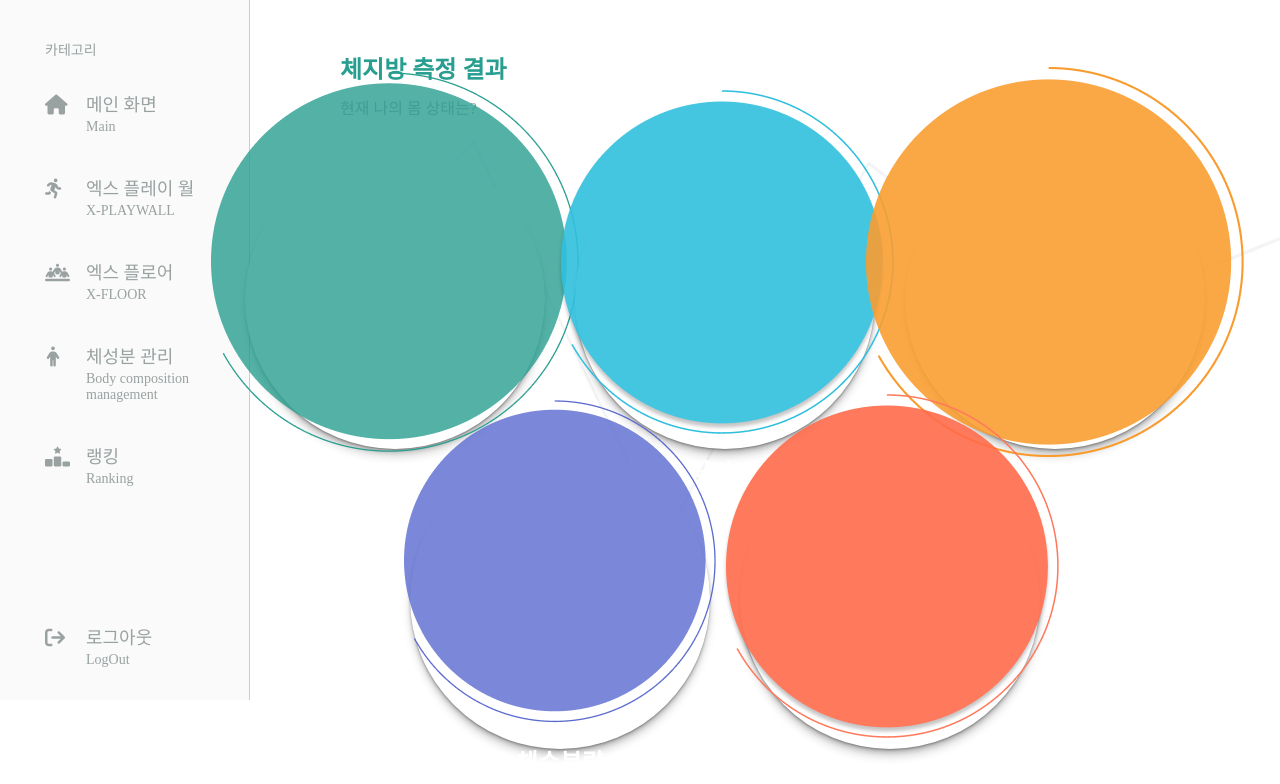
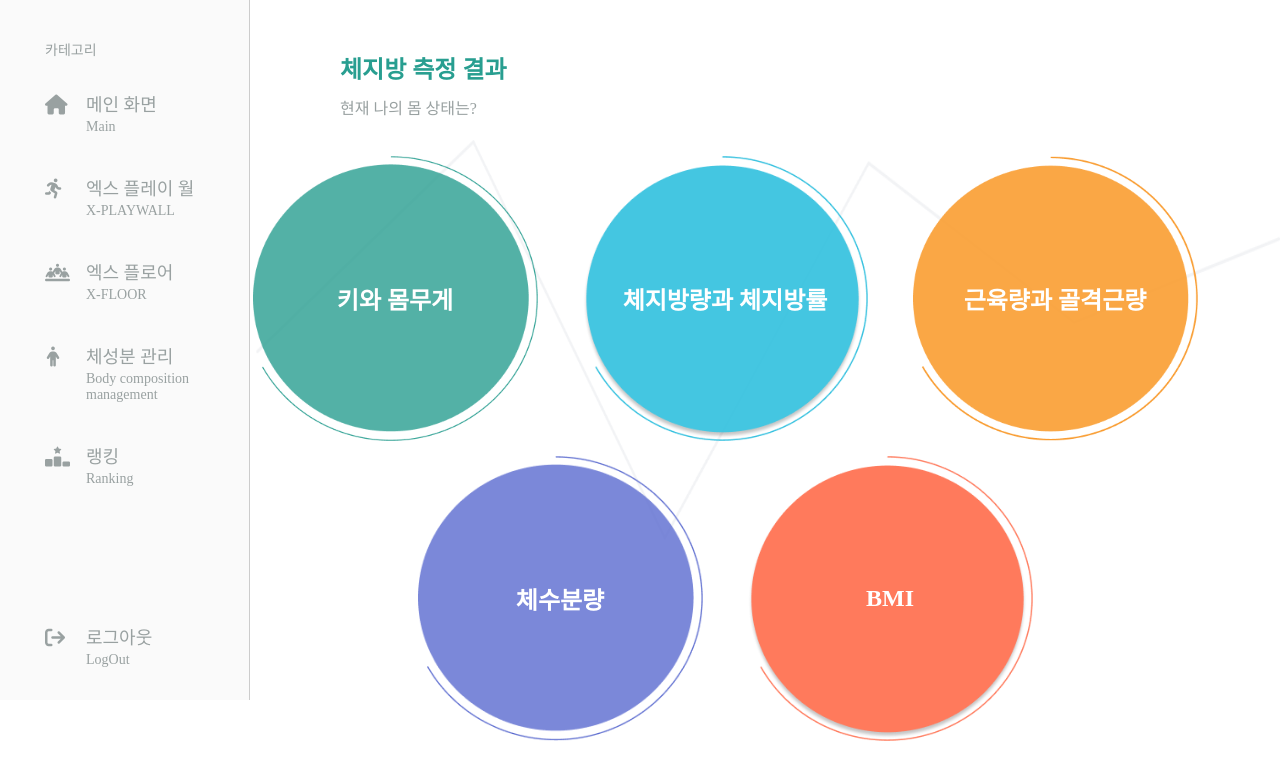
Before and after one commit to yhyg6969/NadeuriSmartMirror, a Django app: page /inbody/ in a window 1280 px wide. Shown: the part 100-884 px from the top of the page. After the commit the page ends 841 px from the top, so only its background shows below. Run offline with Django 4.2, Linux system fonts and the light colour scheme; parts of the project's set-up code (start-up, migrations or seed data) failed here and were passed over; some web fonts are replaced.

Commit message:
Add files via upload

```diff
--- a/static/Xplaywall.css
+++ b/static/Xplaywall.css
@@ -14,7 +14,9 @@
     width: 100%;
 }
 
+
 .bubble {
+    position: relative;
     font-family: 'Pretendard-Regular';
     color: #fff;
     display: flex;
--- a/static/inbody.css
+++ b/static/inbody.css
@@ -66,6 +66,7 @@ main {
 
 /* Define styles for each bubble */
 .bubble {
+    position: relative;
     font-family: 'Pretendard-Regular';
     color: #fff;
     display: flex;
@@ -80,13 +81,18 @@ main {
     /* doubled the size */
     border-radius: 50%;
     /* ensure border-radius creates a circle */
-    background-color: #ffffff;
-    box-shadow: 0 1px 1px rgba(0,0,0,0.15),
+/*     box-shadow: 0 1px 1px rgba(0,0,0,0.15),
               0 2px 2px rgba(0,0,0,0.15),
               0 4px 4px rgba(0,0,0,0.15),
-              0 8px 8px rgba(0,0,0,0.15);
+              0 8px 8px rgba(0,0,0,0.15); */
 }
 
+.bubble img {
+    z-index: -2;
+    position: absolute;
+    width: 95%;
+    height: 95%;
+}
 /* Define styles for specific bubbles */
 .bubble:nth-child(2),
 .bubble:nth-child(4) {
```
Also changed, not shown: static/Xfloor.css (+13 -14 lines), static/main.js (+5 -5 lines).
